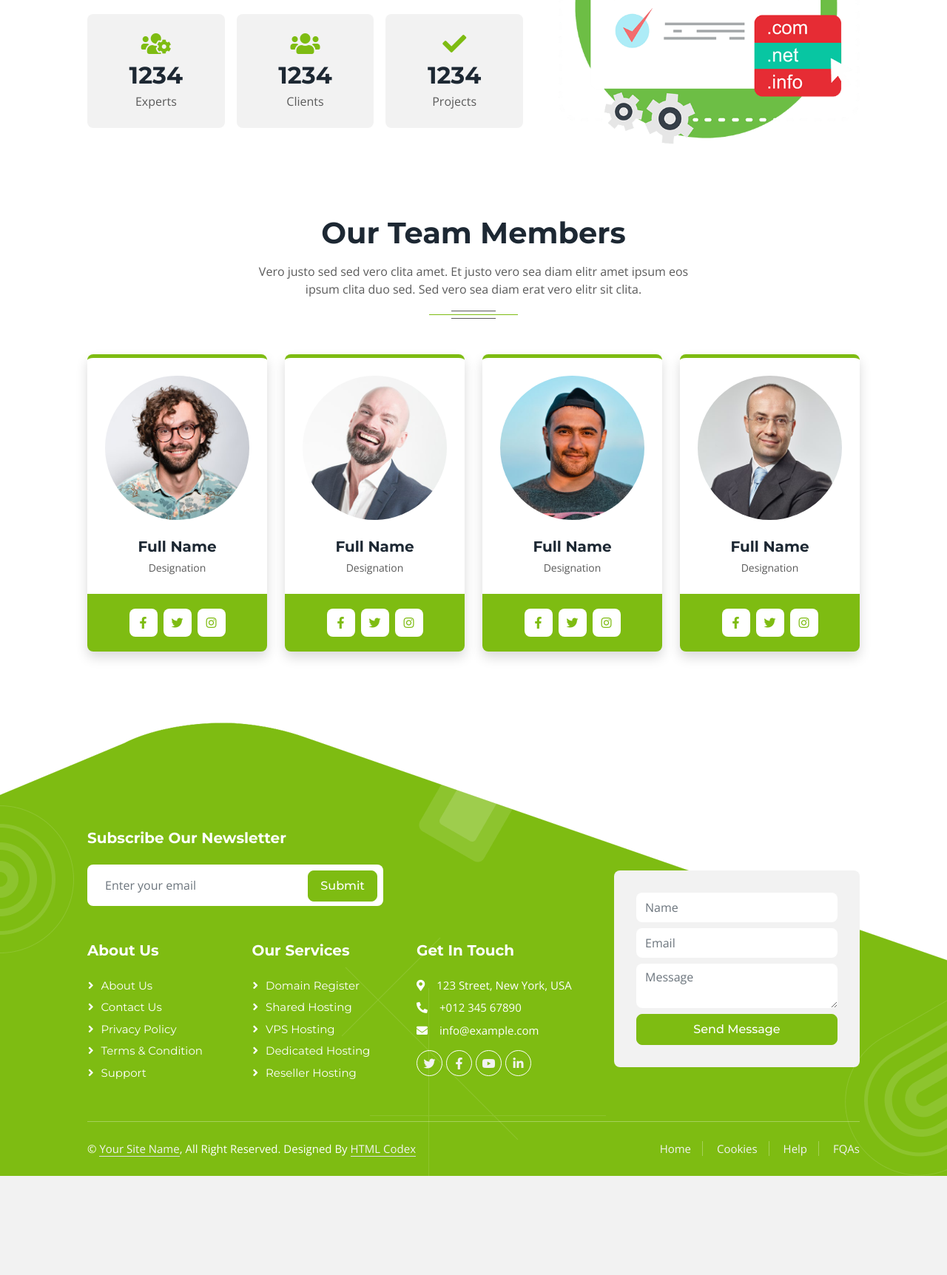
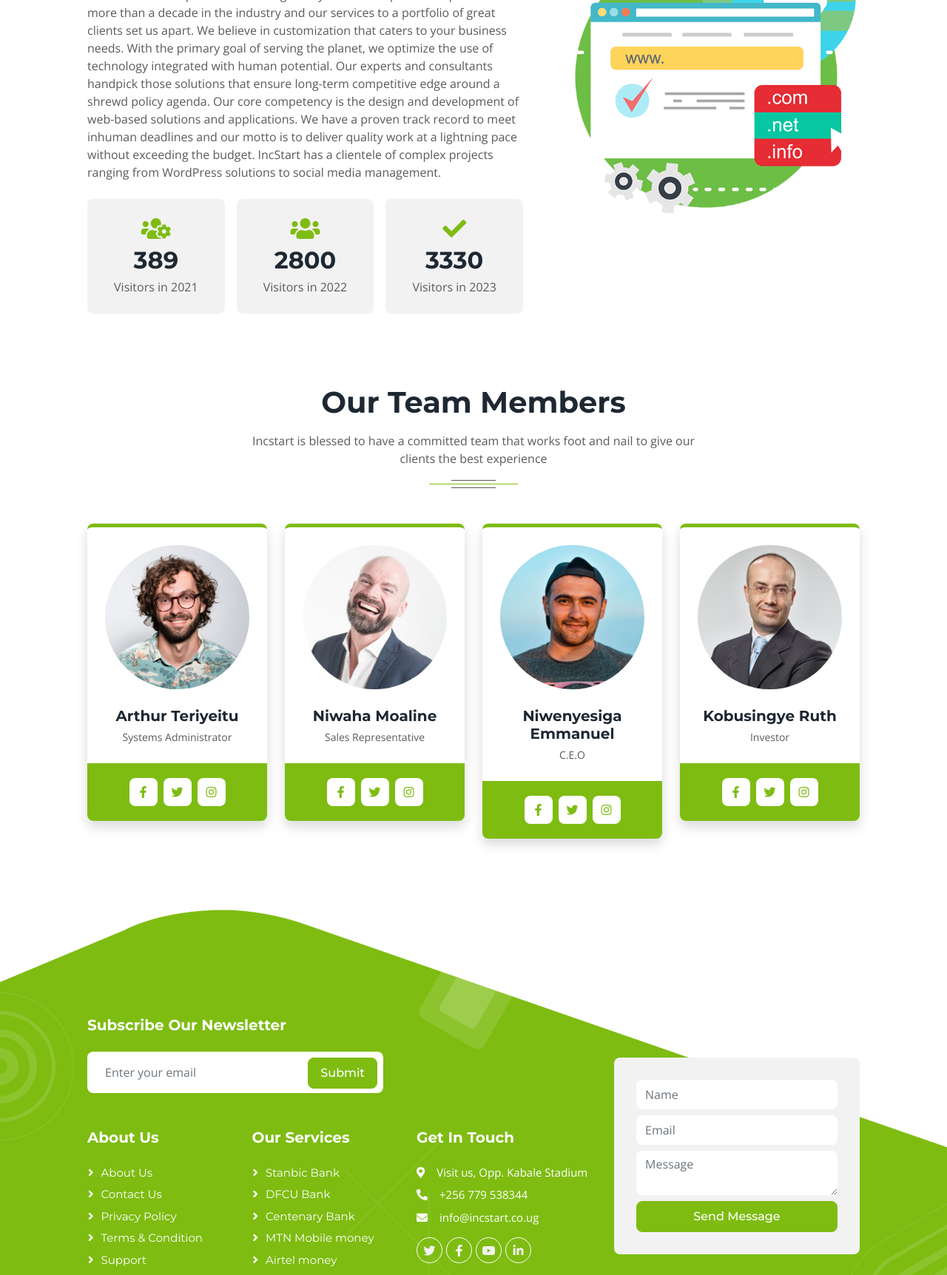
Before and after one commit to eniwenyesiga/incstart.gihub.com, a plain HTML site: page about.html in a window 1280 px wide. Shown: the part 750-2474 px from the top of the page at 74% size. Before the commit the page ends 2340 px from the top, so only its background shows below. Drawn offline with nearby package versions, Linux system fonts and the light colour scheme.

Commit message:
Update about.html

```diff
--- a/about.html
+++ b/about.html
@@ -3,7 +3,7 @@
 
 <head>
     <meta charset="utf-8">
-    <title>GreenHost - Web Hosting HTML Template</title>
+    <title>IncStart technologies - About</title>
     <meta content="width=device-width, initial-scale=1.0" name="viewport">
     <meta content="" name="keywords">
     <meta content="" name="description">
@@ -46,7 +46,7 @@
         <div class="container-xxl position-relative p-0">
             <nav class="navbar navbar-expand-lg navbar-light px-4 px-lg-5 py-3 py-lg-0">
                 <a href="" class="navbar-brand p-0">
-                    <h1 class="m-0"><i class="fa fa-server me-3"></i>GreenHost</h1>
+                    <h1 class="m-0"><i class="fa fa-server me-3"></i>Incstart</h1>
                     <!-- <img src="img/logo.png" alt="Logo"> -->
                 </a>
                 <button class="navbar-toggler" type="button" data-bs-toggle="collapse" data-bs-target="#navbarCollapse">
@@ -78,13 +78,6 @@
                     <div class="row g-5 pt-5">
                         <div class="col-12 text-center text-lg-start">
                             <h1 class="display-4 text-white animated slideInLeft">About Us</h1>
-                            <nav aria-label="breadcrumb">
-                                <ol class="breadcrumb justify-content-center justify-content-lg-start animated slideInLeft">
-                                    <li class="breadcrumb-item"><a class="text-white" href="#">Home</a></li>
-                                    <li class="breadcrumb-item"><a class="text-white" href="#">Pages</a></li>
-                                    <li class="breadcrumb-item text-white active" aria-current="page">About</li>
-                                </ol>
-                            </nav>
                         </div>
                     </div>
                 </div>
@@ -118,29 +111,34 @@
                 <div class="row g-5 align-items-center">
                     <div class="col-lg-7 wow fadeInUp" data-wow-delay="0.1s">
                         <div class="section-title position-relative mb-4 pb-4">
-                            <h1 class="mb-2">Welcome to GreenHost</h1>
+                            <h1 class="mb-2">Welcome to IncStart technologies</h1>
                         </div>
-                        <p class="mb-4">Tempor erat elitr rebum at clita. Diam dolor diam ipsum et tempor sit. Aliqu diam amet diam et eos labore. Clita erat ipsum et lorem et sit, sed stet no labore lorem sit clita duo justo magna dolore erat amet</p>
+                        <p class="mb-4">
+			We strive to understand the challenges that the industry is facing today and use our strong business acumen to find exclusive and unprecedented solutions for them. Our mission is to bring good quality embedded in the innovative techniques that are designed by our tech-experts. Our presence of more than a decade in the industry and our services to a portfolio of great clients set us apart.
+			We believe in customization that caters to your business needs. With the primary goal of serving the planet, we optimize the use of technology integrated with human potential.
+			Our experts and consultants handpick those solutions that ensure long-term competitive edge around a shrewd policy agenda. Our core competency is the design and development of web-based solutions and applications. We have a proven track record to meet inhuman deadlines and our motto is to deliver quality work at a lightning pace without exceeding the budget.
+			IncStart has a clientele of complex projects ranging from WordPress solutions to social media management.
+			</p>
                         <div class="row g-3">
                             <div class="col-sm-4 wow fadeIn" data-wow-delay="0.1s">
                                 <div class="bg-light rounded text-center p-4">
                                     <i class="fa fa-users-cog fa-2x text-primary mb-2"></i>
-                                    <h2 class="mb-1" data-toggle="counter-up">1234</h2>
-                                    <p class="mb-0">Experts</p>
+                                    <h2 class="mb-1" data-toggle="counter-up">389</h2>
+                                    <p class="mb-0">Visitors in 2021</p>
                                 </div>
                             </div>
                             <div class="col-sm-4 wow fadeIn" data-wow-delay="0.3s">
                                 <div class="bg-light rounded text-center p-4">
                                     <i class="fa fa-users fa-2x text-primary mb-2"></i>
-                                    <h2 class="mb-1" data-toggle="counter-up">1234</h2>
-                                    <p class="mb-0">Clients</p>
+                                    <h2 class="mb-1" data-toggle="counter-up">2800</h2>
+                                    <p class="mb-0">Visitors in 2022</p>
                                 </div>
                             </div>
                             <div class="col-sm-4 wow fadeIn" data-wow-delay="0.5s">
                                 <div class="bg-light rounded text-center p-4">
                                     <i class="fa fa-check fa-2x text-primary mb-2"></i>
-                                    <h2 class="mb-1" data-toggle="counter-up">1234</h2>
-                                    <p class="mb-0">Projects</p>
+                                    <h2 class="mb-1" data-toggle="counter-up">3330</h2>
+                                    <p class="mb-0">Visitors in 2023</p>
                                 </div>
                             </div>
                         </div>
@@ -159,16 +157,15 @@
             <div class="container px-lg-5">
                 <div class="section-title position-relative text-center mx-auto mb-5 pb-4 wow fadeInUp" data-wow-delay="0.1s" style="max-width: 600px;">
                     <h1 class="mb-3">Our Team Members</h1>
-                    <p class="mb-1">Vero justo sed sed vero clita amet. Et justo vero sea diam elitr amet ipsum eos
-                        ipsum clita duo sed. Sed vero sea diam erat vero elitr sit clita.</p>
+                    <p class="mb-1">Incstart is blessed to have a committed team that works foot and nail to give our clients the best experience</p>
                 </div>
                 <div class="row g-4">
                     <div class="col-lg-3 col-md-6 wow fadeInUp" data-wow-delay="0.1s">
                         <div class="team-item border-top border-5 border-primary rounded shadow overflow-hidden">
                             <div class="text-center p-4">
                                 <img class="img-fluid rounded-circle mb-4" src="img/team-1.jpg" alt="">
-                                <h5 class="fw-bold mb-1">Full Name</h5>
-                                <small>Designation</small>
+                                <h5 class="fw-bold mb-1">Arthur Teriyeitu</h5>
+                                <small>Systems Administrator</small>
                             </div>
                             <div class="d-flex justify-content-center bg-primary p-3">
                                 <a class="btn btn-square text-primary bg-white m-1" href=""><i class="fab fa-facebook-f"></i></a>
@@ -181,8 +178,8 @@
                         <div class="team-item border-top border-5 border-primary rounded shadow overflow-hidden">
                             <div class="text-center p-4">
                                 <img class="img-fluid rounded-circle mb-4" src="img/team-2.jpg" alt="">
-                                <h5 class="fw-bold mb-1">Full Name</h5>
-                                <small>Designation</small>
+                                <h5 class="fw-bold mb-1">Niwaha Moaline</h5>
+                                <small>Sales Representative</small>
                             </div>
                             <div class="d-flex justify-content-center bg-primary p-3">
                                 <a class="btn btn-square text-primary bg-white m-1" href=""><i class="fab fa-facebook-f"></i></a>
@@ -195,8 +192,8 @@
                         <div class="team-item border-top border-5 border-primary rounded shadow overflow-hidden">
                             <div class="text-center p-4">
                                 <img class="img-fluid rounded-circle mb-4" src="img/team-3.jpg" alt="">
-                                <h5 class="fw-bold mb-1">Full Name</h5>
-                                <small>Designation</small>
+                                <h5 class="fw-bold mb-1">Niwenyesiga Emmanuel</h5>
+                                <small>C.E.O</small>
                             </div>
                             <div class="d-flex justify-content-center bg-primary p-3">
                                 <a class="btn btn-square text-primary bg-white m-1" href=""><i class="fab fa-facebook-f"></i></a>
@@ -209,8 +206,8 @@
                         <div class="team-item border-top border-5 border-primary rounded shadow overflow-hidden">
                             <div class="text-center p-4">
                                 <img class="img-fluid rounded-circle mb-4" src="img/team-4.jpg" alt="">
-                                <h5 class="fw-bold mb-1">Full Name</h5>
-                                <small>Designation</small>
+                                <h5 class="fw-bold mb-1">Kobusingye Ruth</h5>
+                                <small>Investor</small>
                             </div>
                             <div class="d-flex justify-content-center bg-primary p-3">
                                 <a class="btn btn-square text-primary bg-white m-1" href=""><i class="fab fa-facebook-f"></i></a>
@@ -248,19 +245,19 @@
                             </div>
                             <div class="col-md-6">
                                 <h5 class="fw-bold text-white mb-4">Our Services</h5>
-                                <a class="btn btn-link" href="">Domain Register</a>
-                                <a class="btn btn-link" href="">Shared Hosting</a>
-                                <a class="btn btn-link" href="">VPS Hosting</a>
-                                <a class="btn btn-link" href="">Dedicated Hosting</a>
-                                <a class="btn btn-link" href="">Reseller Hosting</a>
+                                <a class="btn btn-link" href="">Stanbic Bank</a>
+                                <a class="btn btn-link" href="">DFCU Bank</a>
+                                <a class="btn btn-link" href="">Centenary Bank</a>
+                                <a class="btn btn-link" href="">MTN Mobile money</a>
+                                <a class="btn btn-link" href="">Airtel money</a>
                             </div>
                         </div>
                     </div>
                     <div class="col-md-6 col-lg-3">
                         <h5 class="fw-bold text-white mb-4">Get In Touch</h5>
-                        <p class="mb-2"><i class="fa fa-map-marker-alt me-3"></i>123 Street, New York, USA</p>
-                        <p class="mb-2"><i class="fa fa-phone-alt me-3"></i>+012 345 67890</p>
-                        <p class="mb-2"><i class="fa fa-envelope me-3"></i>info@example.com</p>
+                        <p class="mb-2"><i class="fa fa-map-marker-alt me-3"></i>Visit us, Opp. Kabale Stadium</p>
+                        <p class="mb-2"><i class="fa fa-phone-alt me-3"></i>+256 779 538344</p>
+                        <p class="mb-2"><i class="fa fa-envelope me-3"></i>info@incstart.co.ug</p>
                         <div class="d-flex pt-2">
                             <a class="btn btn-outline-light btn-social" href=""><i class="fab fa-twitter"></i></a>
                             <a class="btn btn-outline-light btn-social" href=""><i class="fab fa-facebook-f"></i></a>
@@ -282,10 +279,10 @@
                 <div class="copyright">
                     <div class="row">
                         <div class="col-md-6 text-center text-md-start mb-3 mb-md-0">
-                            &copy; <a class="border-bottom" href="#">Your Site Name</a>, All Right Reserved.
+                            &copy; <a class="border-bottom" href="#">Incstart technologies</a>, All Right Reserved.
 
-							<!--/*** This template is free as long as you keep the footer author’s credit link/attribution link/backlink. If you'd like to use the template without the footer author’s credit link/attribution link/backlink, you can purchase the Credit Removal License from "https://htmlcodex.com/credit-removal". Thank you for your support. ***/-->
-							Designed By <a class="border-bottom" href="https://htmlcodex.com">HTML Codex</a>
+		<!--/*** This template is free as long as you keep the footer author’s credit link/attribution link/backlink. If you'd like to use the template without the footer author’s credit link/attribution link/backlink, you can purchase the Credit Removal License from "https://htmlcodex.com/credit-removal". Thank you for your support. ***/-->
+			Designed By <a class="border-bottom" href="">Niwenyesiga Emmanuel</a>
                         </div>
                         <div class="col-md-6 text-center text-md-end">
                             <div class="footer-menu">
```
